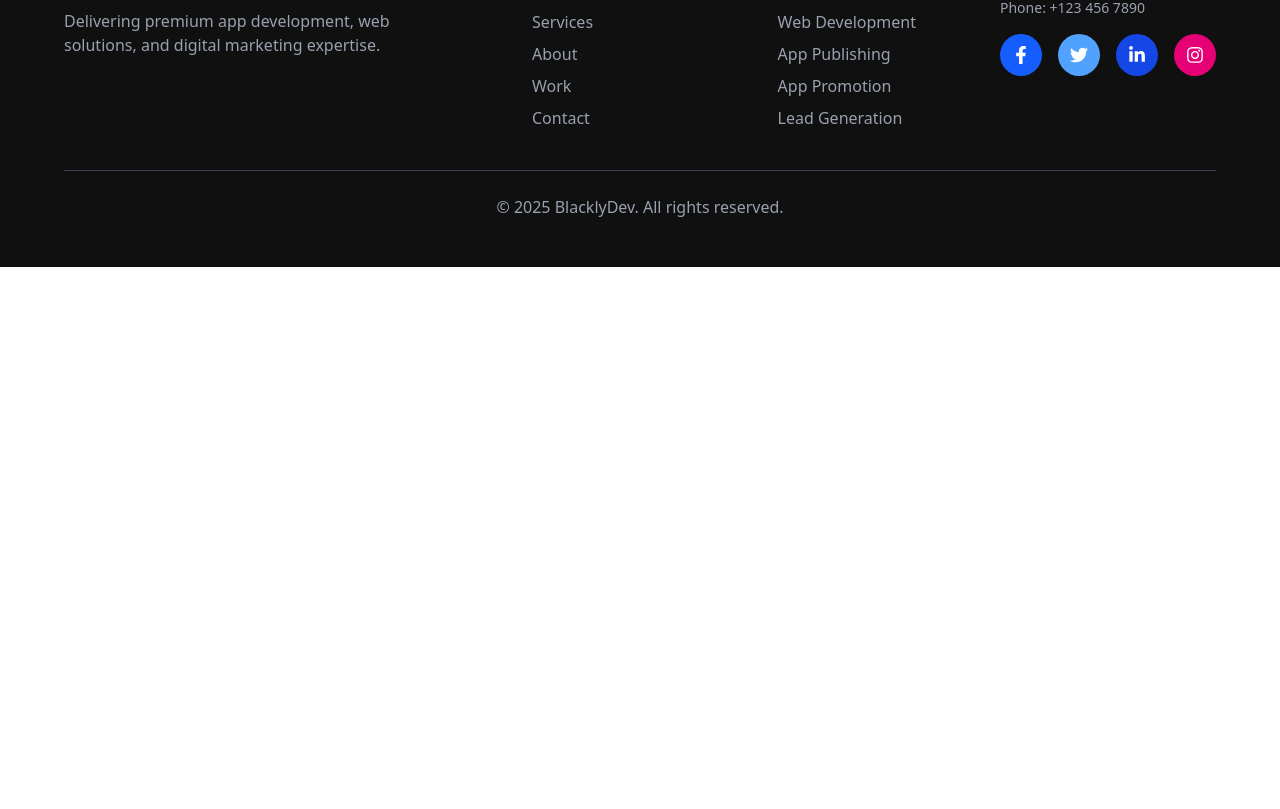
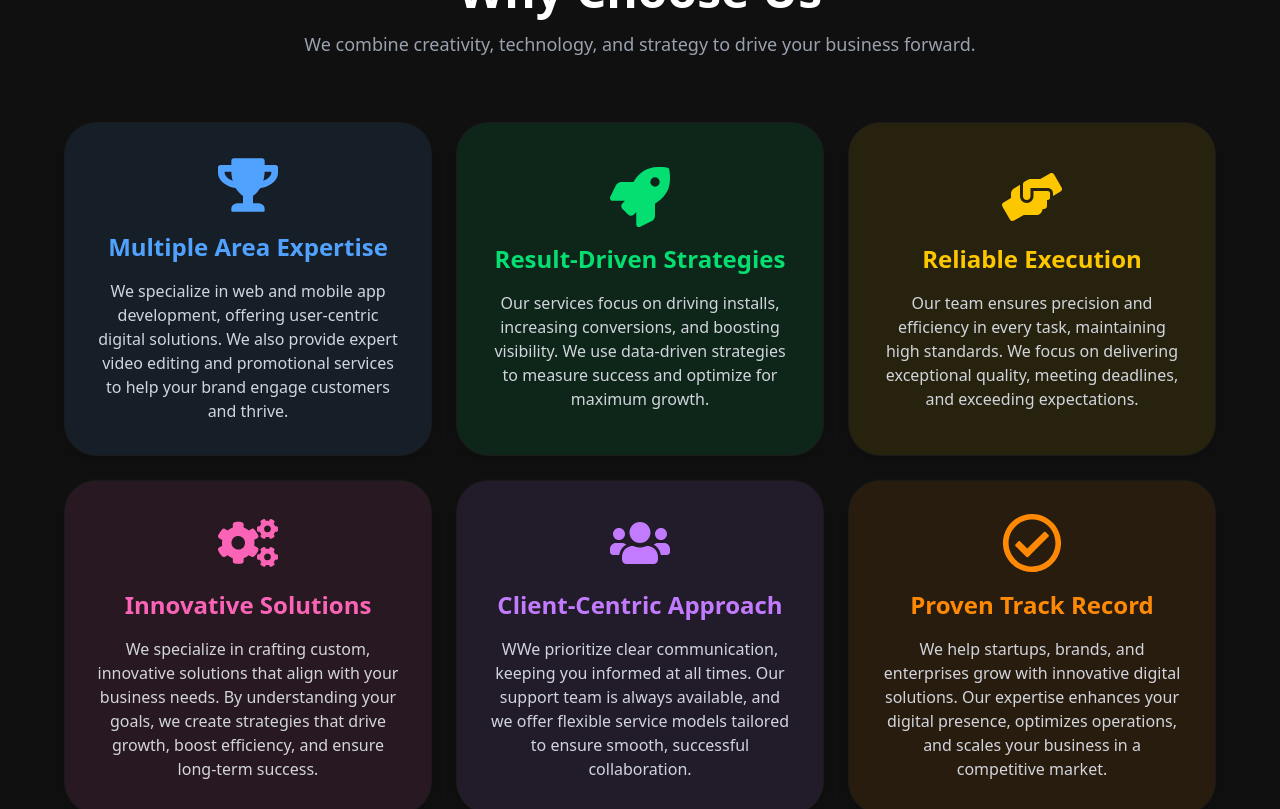
Before and after one commit to Nabilabintaakter/blackly-dev, a React (Vite) app: page / in a window 1280 px wide. Shown: the part 720-1529 px from the top of the page. Before the commit the page ends 987 px from the top, so only its background shows below. Built offline with nearby package versions, Linux system fonts and the light colour scheme.

Commit message:
added why choose us section

```diff
--- a/src/Homepage/Home.jsx
+++ b/src/Homepage/Home.jsx
@@ -1,10 +1,12 @@
 import React from 'react';
 import Banner from './Banner';
+import WhyChooseUs from './WhyChooseUs';
 
 const Home = () => {
     return (
         <div>
             <Banner></Banner>
+            <WhyChooseUs></WhyChooseUs>
         </div>
     );
 };
--- /dev/null
+++ b/src/Homepage/WhyChooseUs.jsx
@@ -0,0 +1,87 @@
+import Container from '@/Shared/Container';
+import React from 'react';
+import { FaTrophy, FaRocket, FaHandsHelping, FaCogs, FaUsers, FaRegCheckCircle } from 'react-icons/fa';
+
+const WhyChooseUs = () => {
+    return (
+        <div className="bg-[#101010] py-20">
+            <Container>
+                <div>
+                    <h2 className="text-4xl lg:text-5xl font-semibold text-white text-center mb-4">Why Choose Us</h2>
+                    <p className="text-lg text-gray-400 text-center mb-16">We combine creativity, technology, and strategy to drive your business forward.</p>
+                    <div className="grid grid-cols-1 md:grid-cols-2 lg:grid-cols-3 gap-4 md:gap-6">
+                        {/* Card 1 */}
+                        <div className="bg-blue-400/10 border-[1px] border-[#1a1a1a] hover:border-blue-400 p-8 rounded-[32px] shadow-lg hover:shadow-[0_0_8px_5px_rgba(59,130,246,0.5)] transition-all duration-500 transform hover:translate-y-[-5px] flex flex-col items-center justify-center">
+                            <div className="mb-4 text-blue-400">
+                                <FaTrophy className="text-5xl md:text-6xl" />
+                            </div>
+                            <h3 className="text-xl lg:text-2xl font-semibold text-blue-400 mb-4 text-center">Multiple Area Expertise</h3>
+                            <p className="text-gray-300 text-center">
+                            We specialize in web and mobile app development, offering user-centric digital solutions. We also provide expert video editing and promotional services to help your brand engage customers and thrive.
+                            </p>
+                        </div>
+
+
+
+                        {/* Card 2 */}
+                        <div className=" bg-green-400/10 border-[1px] border-[#1a1a1a] hover:border-green-400 p-8 rounded-[32px] shadow-lg hover:shadow-[0_0_8px_5px_rgba(34,197,94,0.5)] transition-all duration-500 transform hover:translate-y-[-5px] flex flex-col items-center justify-center">
+                            <div className="mb-4 text-green-400">
+                                <FaRocket className="text-5xl md:text-6xl" />
+                            </div>
+                            <h3 className="text-xl lg:text-2xl font-semibold text-green-400 mb-4 text-center">Result-Driven Strategies</h3>
+                            <p className="text-gray-300 text-center">
+                            Our services focus on driving installs, increasing conversions, and boosting visibility. We use data-driven strategies to measure success and optimize for maximum growth.
+                            </p>
+                        </div>
+
+                        {/* Card 3 */}
+                        <div className="bg-yellow-400/10 border-[1px] border-[#1a1a1a] hover:border-yellow-400 p-8 rounded-[32px] shadow-lg hover:shadow-[0_0_8px_5px_rgba(253,230,138,0.5)] transition-all duration-500 transform hover:translate-y-[-10px] flex flex-col items-center justify-center">
+                            <div className="mb-4 text-yellow-400">
+                                <FaHandsHelping className="text-5xl md:text-6xl" />
+                            </div>
+                            <h3 className="text-xl lg:text-2xl font-semibold text-yellow-400 mb-4 text-center">Reliable Execution</h3>
+                            <p className="text-gray-300 text-center">
+                            Our team ensures precision and efficiency in every task, maintaining high standards. We focus on delivering exceptional quality, meeting deadlines, and exceeding expectations.
+                            </p>
+                        </div>
+
+                        {/* Card 4 */}
+                        <div className="bg-pink-400/10 border-[1px] border-[#1a1a1a] hover:border-pink-400 p-8 rounded-[32px] shadow-lg hover:shadow-[0_0_8px_5px_rgba(236,72,153,0.5)] transition-all duration-500 transform hover:translate-y-[-10px] flex flex-col items-center justify-center">
+                            <div className="mb-4 text-pink-400">
+                                <FaCogs className="text-5xl md:text-6xl" />
+                            </div>
+                            <h3 className="text-xl lg:text-2xl font-semibold text-pink-400 mb-4 text-center">Innovative Solutions</h3>
+                            <p className="text-gray-300 text-center">
+                            We specialize in crafting custom, innovative solutions that align with your business needs. By understanding your goals, we create strategies that drive growth, boost efficiency, and ensure long-term success.
+                            </p>
+                        </div>
+
+                        {/* Card 5 */}
+                        <div className="bg-purple-400/10 border-[1px] border-[#1a1a1a] hover:border-purple-400 p-8 rounded-[32px] shadow-lg hover:shadow-[0_0_8px_5px_rgba(139,92,246,0.5)] transition-all duration-500 transform hover:translate-y-[-10px] flex flex-col items-center justify-center">
+                            <div className="mb-4 text-purple-400">
+                                <FaUsers className="text-5xl md:text-6xl" />
+                            </div>
+                            <h3 className="text-xl lg:text-2xl font-semibold text-purple-400 mb-4 text-center">Client-Centric Approach</h3>
+                            <p className="text-gray-300 text-center">
+                                WWe prioritize clear communication, keeping you informed at all times. Our support team is always available, and we offer flexible service models tailored to ensure smooth, successful collaboration.
+                            </p>
+                        </div>
+
+                        {/* Card 6 */}
+                        <div className="bg-orange-400/10 border-[1px] border-[#1a1a1a] hover:border-orange-400 p-8 rounded-[32px] shadow-lg hover:shadow-[0_0_8px_5px_rgba(251,146,60,0.5)] transition-all duration-500 transform hover:translate-y-[-10px] flex flex-col items-center justify-center">
+                            <div className="mb-4 text-orange-400">
+                                <FaRegCheckCircle className="text-5xl md:text-6xl" />
+                            </div>
+                            <h3 className="text-xl lg:text-2xl font-semibold text-orange-400 mb-4 text-center">Proven Track Record</h3>
+                            <p className="text-gray-300 text-center">
+                            We help startups, brands, and enterprises grow with innovative digital solutions. Our expertise enhances your digital presence, optimizes operations, and scales your business in a competitive market.
+                            </p>
+                        </div>
+                    </div>
+                </div>
+            </Container>
+        </div>
+    );
+};
+
+export default WhyChooseUs;
--- a/src/Shared/Footer.jsx
+++ b/src/Shared/Footer.jsx
@@ -19,7 +19,7 @@ const Footer = () => {
           </div>
 
           {/* Quick Links & Services */}
-          <div className="w-full md:w-1/3 flex justify-between">
+          <div className="w-full md:w-1/3 flex justify-around md:justify-between">
             <div>
               <h3 className="text-lg font-semibold mb-4 text-gray-100">Quick Links</h3>
               <ul className="space-y-2">
@@ -83,7 +83,7 @@ const Footer = () => {
           </div>
 
           {/* Contact & Social Icons */}
-          <div className="w-fit">
+          <div className="w-fit mx-auto">
             <h3 className="text-lg font-semibold mb-4 text-gray-100">Contact Us</h3>
             <p className="text-gray-400 text-sm">Email: support@blackly.dev</p>
             <p className="text-gray-400 text-sm">Phone: +123 456 7890</p>
```
